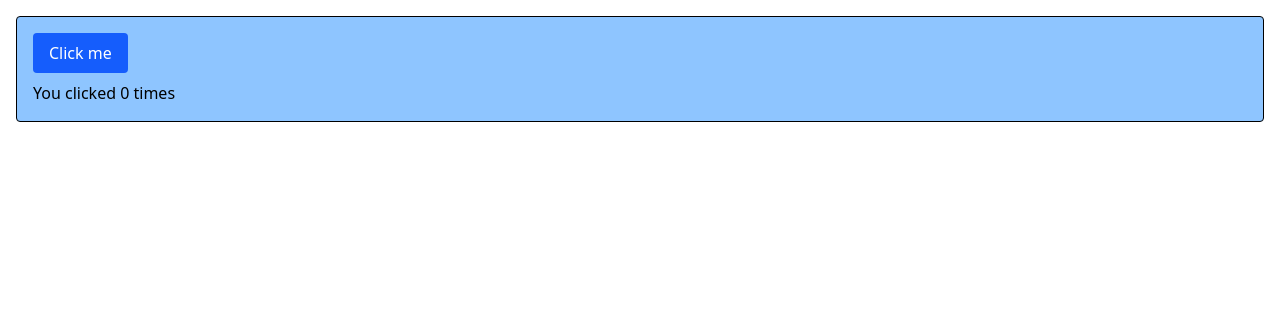
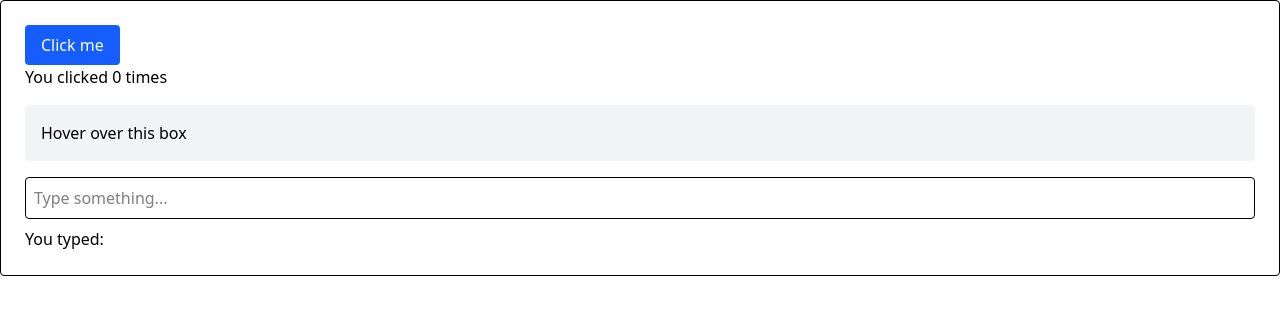
Before and after one commit to srseen/learn-react-vitest, a React (Vite) app: page /basics/event in a window 1280 px wide. Shown: the top 314 px of the page. Built offline with nearby package versions, Linux system fonts and the light colour scheme.

Commit message:
feat: add example onMouseOver and onChange

```diff
--- a/src/components/basics/5.Event Handling/EventHandling.tsx
+++ b/src/components/basics/5.Event Handling/EventHandling.tsx
@@ -1,21 +1,44 @@
 import { useState } from "react";
 
 export function EventHandling() {
-  const [count, setCount] = useState(0);
-
-  function handleClick() {
-    setCount((prev) => prev + 1);
-  }
+  const [clickCount, setClickCount] = useState(0);
+  const [hovered, setHovered] = useState(false);
+  const [inputValue, setInputValue] = useState("");
 
   return (
-    <div className="bg-blue-300 m-4 p-4 border rounded space-y-2">
-      <button
-        onClick={handleClick}
-        className="px-4 py-2 bg-blue-600 text-white rounded"
+    <div className="p-6 border rounded space-y-4">
+      {/* onClick */}
+      <div>
+        <button
+          onClick={() => setClickCount((prev) => prev + 1)}
+          className="px-4 py-2 bg-blue-600 text-white rounded"
+        >
+          Click me
+        </button>
+        <p>You clicked {clickCount} times</p>
+      </div>
+
+      {/* onMouseOver */}
+      <div
+        className="p-4 bg-gray-100 rounded cursor-pointer"
+        onMouseOver={() => setHovered(true)}
+        onMouseLeave={() => setHovered(false)}
       >
-        Click me
-      </button>
-      <p>You clicked {count} times</p>
+        Hover over this box
+        {hovered && <p className="text-green-600">Mouse is over the box!</p>}
+      </div>
+
+      {/* onChange */}
+      <div>
+        <input
+          type="text"
+          placeholder="Type something..."
+          value={inputValue}
+          onChange={(e) => setInputValue(e.target.value)}
+          className="border p-2 rounded w-full"
+        />
+        <p className="mt-2">You typed: {inputValue}</p>
+      </div>
     </div>
   );
 }
```
Also changed, not shown: 1 other file (tests, documents, lock files or other folders).
